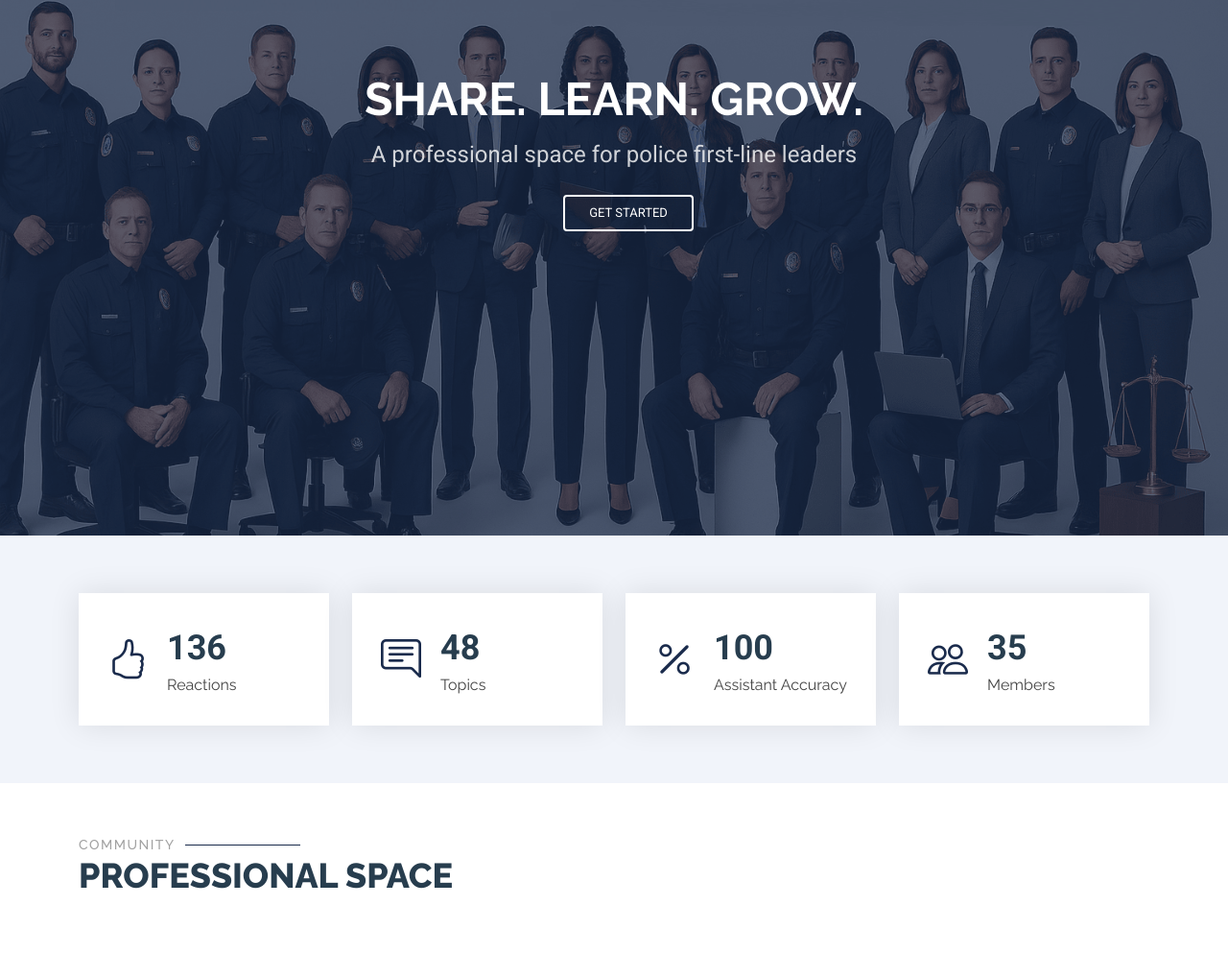
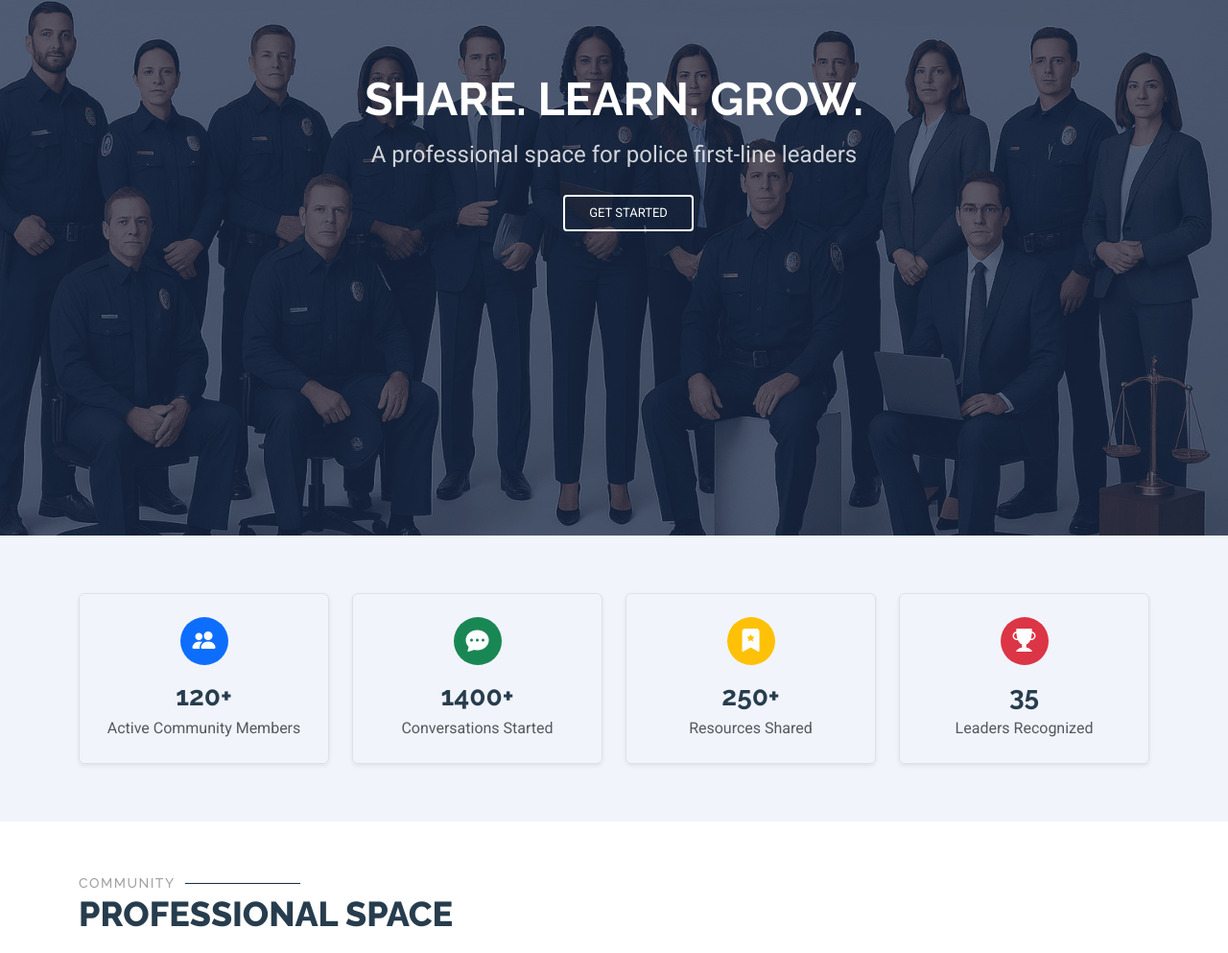
Before and after one commit to nh0xThi/legacy-assistant, a website: page public/index.html in a window 1280 px wide. Shown: the part 242-1235 px from the top of the page at 96% size. Drawn offline with Linux system fonts and the light colour scheme.

Commit message:
updated -- status card of starter

```diff
--- a/public/index.html
+++ b/public/index.html
@@ -38,7 +38,6 @@
     <div class="container-fluid container-xl position-relative d-flex align-items-center">
 
       <a href="index.html" class="logo d-flex align-items-center me-auto">
-        <!-- Uncomment the line below if you also wish to use an image logo -->
         <img src="assets/img/logo.png" alt="command legacy">
         <h1 class="sitename">Command Legacy</h1>
       </a>
@@ -52,7 +51,7 @@
         <i class="mobile-nav-toggle d-xl-none bi bi-list"></i>
       </nav>
 
-      <a class="cta-btn" href="https://commandlegacy.discourse.group/">Join Now</a>
+      <a class="cta-btn" href="https://commandlegacy.discourse.group/login">Join Now</a>
 
     </div>
   </header>
@@ -80,51 +79,76 @@
       <div class="container" data-aos="fade-up" data-aos-delay="100">
 
         <div class="row gy-4">
+          <!-- Active Community Members -->
+          <div class="col-lg-3 col-md-6">
+            <div
+              class="stats-card d-flex flex-column align-items-center justify-content-center p-4 border rounded shadow-sm h-100">
+              <div
+                class="icon bg-primary text-white mb-3 d-flex align-items-center justify-content-center rounded-circle"
+                style="width: 50px; height: 50px;">
+                <i class="bi bi-people-fill fs-4"></i>
+              </div>
+              <h3 class="mb-1 fw-bold">
+                <span data-purecounter-start="0" data-purecounter-end="120" data-purecounter-duration="1"
+                  class="purecounter"></span>+
+              </h3>
+              <p class="mb-0 text-muted text-center">Active Community Members</p>
+            </div>
+          </div>
 
+          <!-- Conversations Started -->
           <div class="col-lg-3 col-md-6">
-            <div class="stats-item d-flex align-items-center w-100 h-100">
-              <i class="bi bi-hand-thumbs-up color-blue flex-shrink-0"></i>
-              <div>
-                <span data-purecounter-start="0" data-purecounter-end="136" data-purecounter-duration="1"
-                  class="purecounter"></span>
-                <p>Reactions</p>
+            <div
+              class="stats-card d-flex flex-column align-items-center justify-content-center p-4 border rounded shadow-sm h-100">
+              <div
+                class="icon bg-success text-white mb-3 d-flex align-items-center justify-content-center rounded-circle"
+                style="width: 50px; height: 50px;">
+                <i class="bi bi-chat-dots-fill fs-4"></i>
               </div>
+              <h3 class="mb-1 fw-bold">
+                <span data-purecounter-start="0" data-purecounter-end="1400" data-purecounter-duration="1"
+                  class="purecounter"></span>+
+              </h3>
+              <p class="mb-0 text-muted text-center">Conversations Started</p>
             </div>
-          </div><!-- End Stats Item -->
+          </div>
 
+          <!-- Resources Shared -->
           <div class="col-lg-3 col-md-6">
-            <div class="stats-item d-flex align-items-center w-100 h-100">
-              <i class="bi bi-chat-right-text color-orange flex-shrink-0"></i>
-              <div>
-                <span data-purecounter-start="0" data-purecounter-end="48" data-purecounter-duration="1"
-                  class="purecounter"></span>
-                <p>Topics</p>
+            <div
+              class="stats-card d-flex flex-column align-items-center justify-content-center p-4 border rounded shadow-sm h-100">
+              <div
+                class="icon bg-warning text-white mb-3 d-flex align-items-center justify-content-center rounded-circle"
+                style="width: 50px; height: 50px;">
+                <i class="bi bi-bookmark-star-fill fs-4"></i>
               </div>
+              <h3 class="mb-1 fw-bold">
+                <span data-purecounter-start="0" data-purecounter-end="250" data-purecounter-duration="1"
+                  class="purecounter"></span>+
+              </h3>
+              <p class="mb-0 text-muted text-center">Resources Shared</p>
             </div>
-          </div><!-- End Stats Item -->
+          </div>
 
+          <!-- Leaders Recognized -->
           <div class="col-lg-3 col-md-6">
-            <div class="stats-item d-flex align-items-center w-100 h-100">
-              <i class="bi bi-percent color-green flex-shrink-0"></i>
-              <div>
-                <span data-purecounter-duration="1" class="purecounter">Best</span>
-                <p>Assistant Accuracy</p>
+            <div
+              class="stats-card d-flex flex-column align-items-center justify-content-center p-4 border rounded shadow-sm h-100">
+              <div
+                class="icon bg-danger text-white mb-3 d-flex align-items-center justify-content-center rounded-circle"
+                style="width: 50px; height: 50px;">
+                <i class="bi bi-trophy-fill fs-4"></i>
               </div>
-            </div>
-          </div><!-- End Stats Item -->
-
-          <div class="col-lg-3 col-md-6">
-            <div class="stats-item d-flex align-items-center w-100 h-100">
-              <i class="bi bi-people color-pink flex-shrink-0"></i>
-              <div>
+              <h3 class="mb-1 fw-bold">
                 <span data-purecounter-start="0" data-purecounter-end="35" data-purecounter-duration="1"
                   class="purecounter"></span>
-                <p>Members</p>
-              </div>
+              </h3>
+              <p class="mb-0 text-muted text-center">Leaders Recognized</p>
             </div>
-          </div><!-- End Stats Item -->
+          </div>
 
         </div>
+
 
       </div>
 
```
